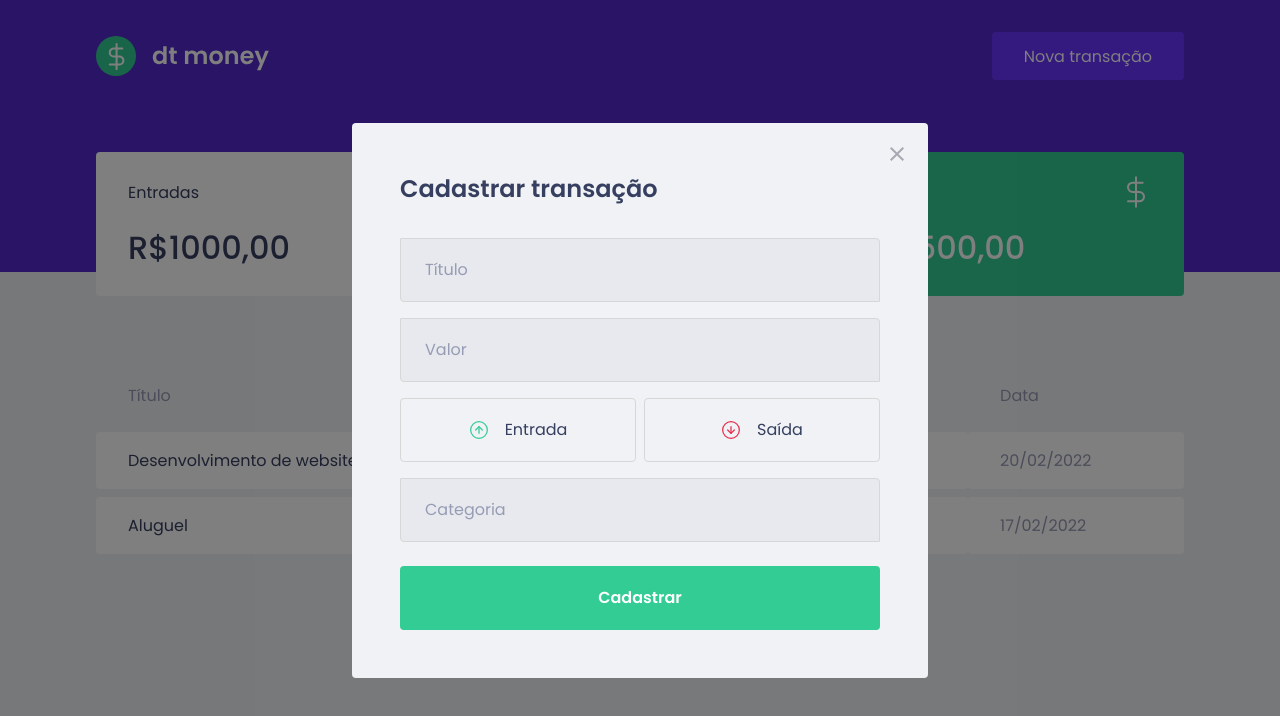
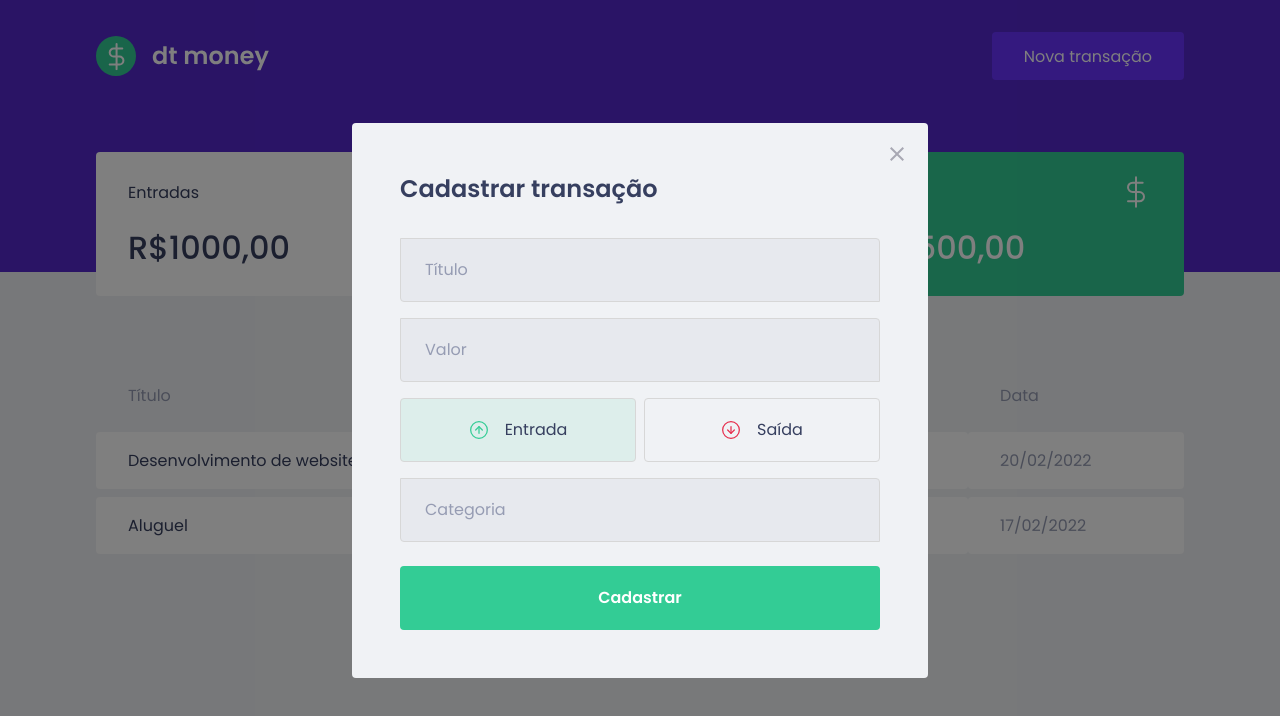
Before and after one commit to raiffsaid/dtmoney, a React (Create React App) app: page / in a window 1280 px wide. Both pictures are taken after a click on the button "Nova transação". Shown: the top 716 px of the page. Built offline with nearby package versions, Linux system fonts and the light colour scheme; no server answers; what miragejs would draw is missing.

Commit message:
feat: Buttons stylization

```diff
--- a/src/components/NewTransactionModal/index.tsx
+++ b/src/components/NewTransactionModal/index.tsx
@@ -2,7 +2,8 @@
 import incomeImg from '../../assets/income.svg';
 import outcomeImg from '../../assets/outcome.svg';
 import closeImg from '../../assets/close.svg';
-import { Container, TransactionTypeContainer } from './styles';
+import { Container, TransactionTypeContainer, RadioBox } from './styles';
+import { useState } from 'react';
 
 interface NewTransactionModalProps {
     isOpen: boolean;
@@ -10,6 +11,8 @@
 }
 
 export function NewTransactionModal({ isOpen, onRequestClose }: NewTransactionModalProps) {
+    const [type, setType] = useState('deposit');
+
     return(
         <Modal
             isOpen={isOpen}
@@ -34,19 +37,25 @@
                <input type="number" placeholder="Valor" />
 
                <TransactionTypeContainer>
-                    <button
+                    <RadioBox
                         type="button"
+                        onClick={() => { setType('deposit'); }}
+                        isActive={type === 'deposit'}
+                        activeColor="green"
                     >
                         <img src={incomeImg} alt="Entrada" />
                         <span>Entrada</span>
-                    </button>
+                    </RadioBox>
 
-                    <button
+                    <RadioBox
                         type="button"
+                        onClick={() => { setType('withdraw'); }}
+                        isActive={type === 'withdraw'}
+                        activeColor="red"
                     >
                         <img src={outcomeImg} alt="Saída" />
                         <span>Saída</span>
-                    </button>
+                    </RadioBox>
                </TransactionTypeContainer>
 
                <input placeholder="Categoria" />
--- a/src/components/NewTransactionModal/styles.ts
+++ b/src/components/NewTransactionModal/styles.ts
@@ -1,5 +1,5 @@
 import styled from 'styled-components';
-import { darken } from 'polished';
+import { darken, transparentize } from 'polished';
 
 export const Container = styled.form`
     h2 {
@@ -52,13 +52,24 @@
     display: grid;
     grid-template-columns: 1fr 1fr;
     gap: 0.5rem;
+`;
 
-    button {
+interface RadioBoxProps {
+    isActive: boolean;
+    activeColor: 'green' | 'red';
+}
+
+const colors = {
+    green: '#33cc95',
+    red: '#e52e4d'
+}
+
+export const RadioBox = styled.button<RadioBoxProps>`
     height: 4rem;
     border: 1px solid #d7d7d7;
     border-radius: 0.25rem;
 
-        background: transparent;
+    background: ${(props) => props.isActive ? transparentize(0.9, colors[props.activeColor]) : 'transparent'};
 
     display: flex;
     align-items: center;
@@ -81,5 +92,4 @@
         font-size: 1rem;
         color: var(--text-title);
     }
-    }
 `;
```
Lines whose indentation alone changed are shown as unchanged.
